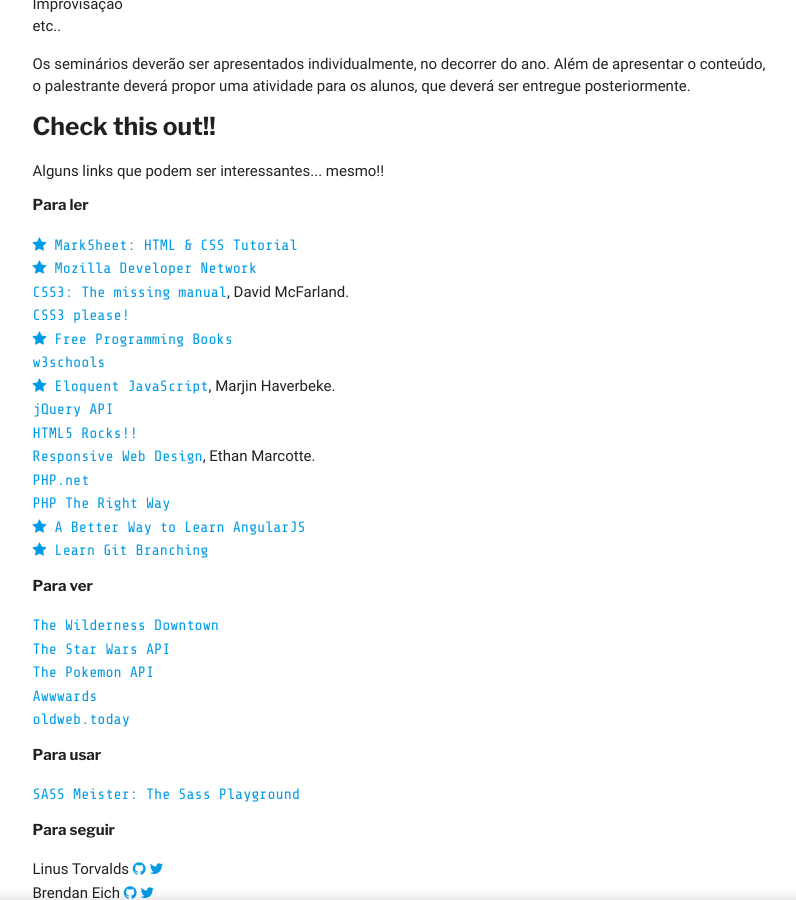
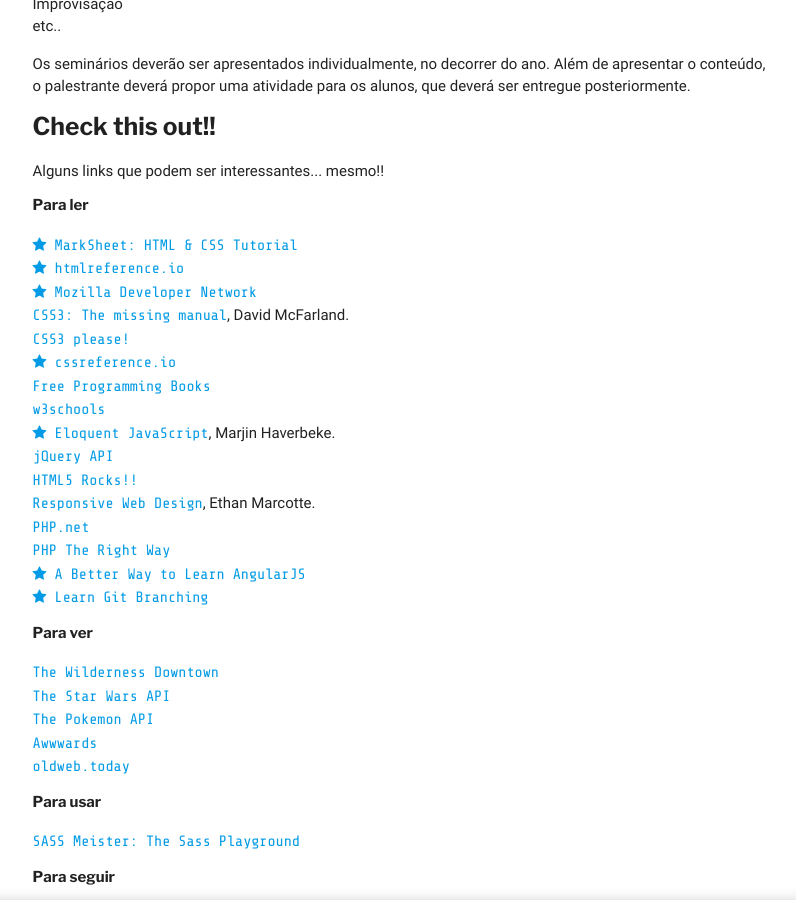
Before and after one commit to COLTEC-DAW/coltec-daw.github.io, a Jekyll site: the page built from index.html, in a window 1280 px wide and 900 px high, scrolled down 1927 px. Shown: the whole window, without its empty margins (236-1032 px from the left). Built offline with Jekyll 4.4.1, drawn with Linux system fonts in a browser that asks for light colours; some web fonts are replaced.

Commit message:
Adição de novas referências.

```diff
--- a/index.html
+++ b/index.html
@@ -83,10 +83,12 @@
 
 <ul>
 <li><a href="http://marksheet.io/"><i class="fa fa-star"></i> MarkSheet: HTML &amp; CSS Tutorial</a></li>
+<li><a href="http://htmlreference.io/"><i class="fa fa-star"></i> htmlreference.io</a></li>
 <li><a href="https://developer.mozilla.org/pt-BR/docs/Web"><i class="fa fa-star"></i> Mozilla Developer Network</a></li>
 <li><a href="http://www.amazon.com/CSS3-Missing-David-Sawyer-McFarland/dp/1449325947">CSS3: The missing manual</a>, David McFarland.</li>
 <li><a href="http://css3please.com/">CSS3 please!</a></li>
-<li><a href="https://github.com/vhf/free-programming-books/blob/master/free-programming-books.md"><i class="fa fa-star"></i> Free Programming Books</a></li>
+<li><a href="http://cssreference.io/"><i class="fa fa-star"></i> cssreference.io</a></li>
+<li><a href="https://github.com/vhf/free-programming-books/blob/master/free-programming-books.md"> Free Programming Books</a></li>
 <li><a href="http://www.w3schools.com/">w3schools</a></li>
 <li><a href="http://eloquentjavascript.net/"><i class="fa fa-star"></i> Eloquent JavaScript</a>, Marjin Haverbeke.</li>
 <li><a href="http://api.jquery.com/">jQuery API</a></li>
```
